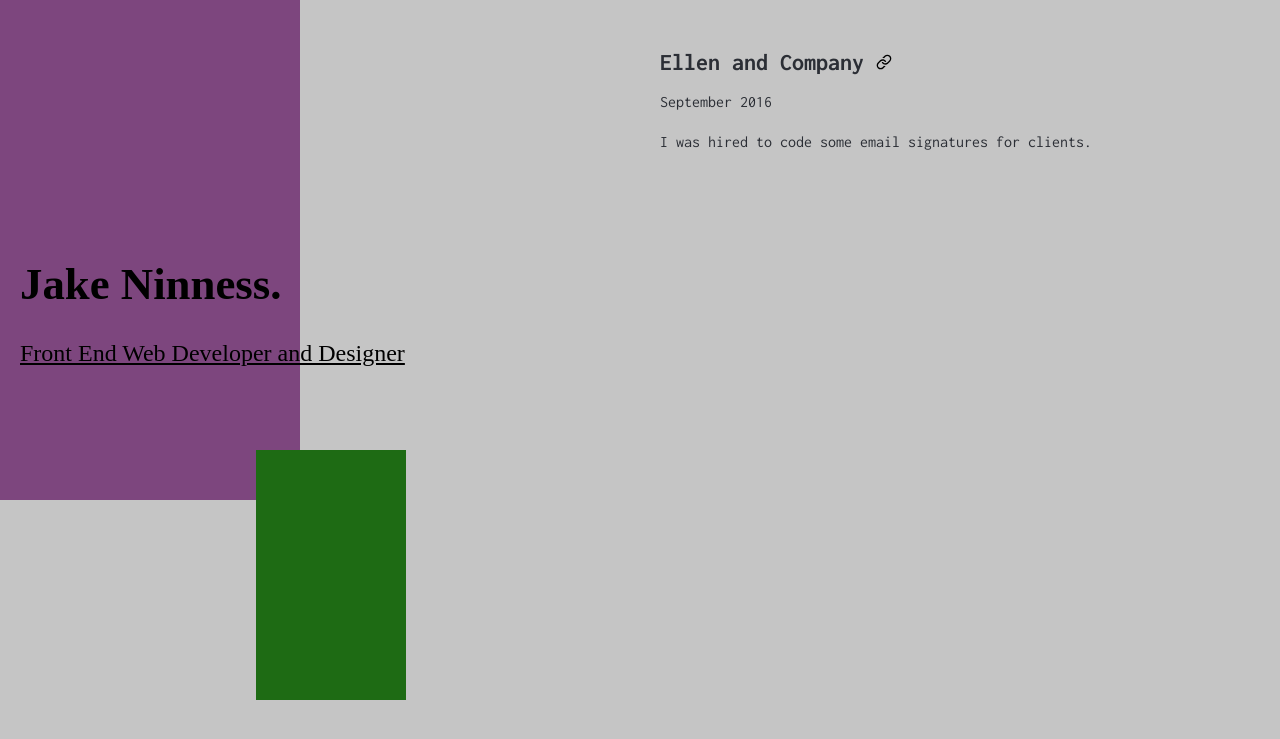
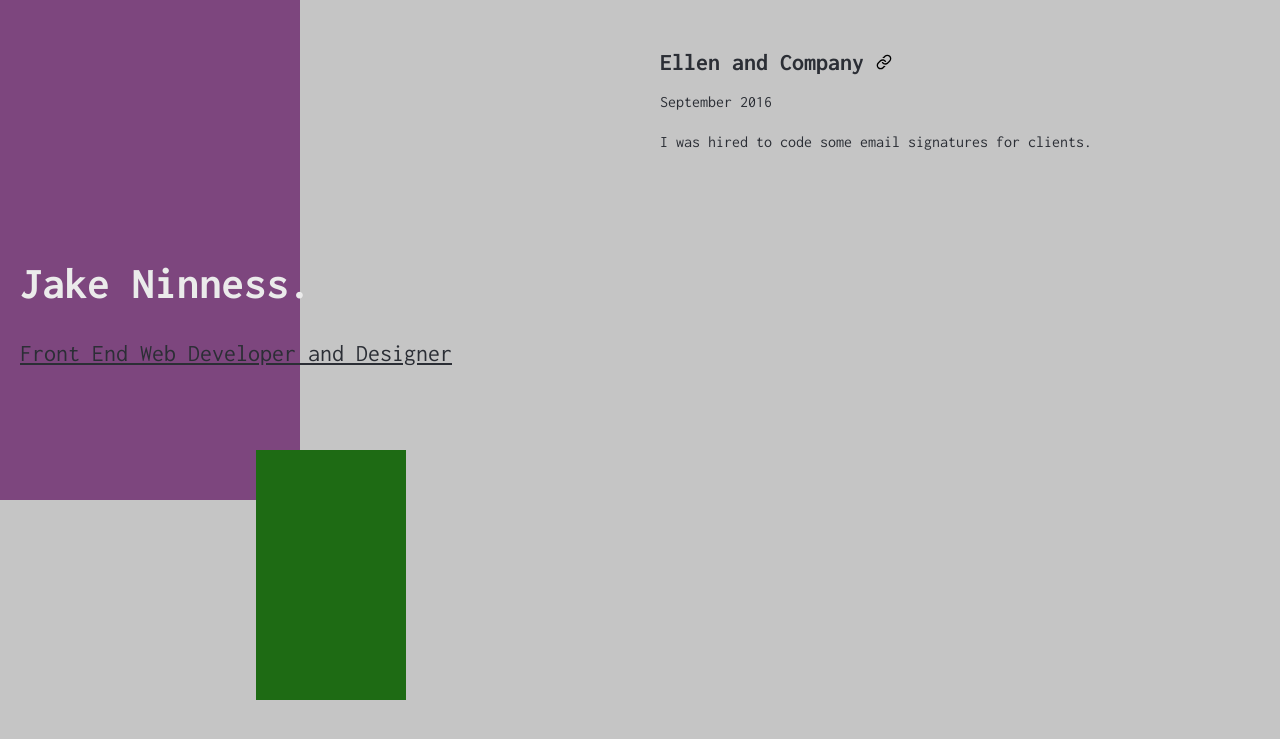
Before and after one commit to jakeninny/jakeninny.github.io, a Jekyll site: the page built from _posts/2016-09-1-ellen-and-company.markdown, in a window 1280 px wide. Shown: the top 739 px of the page. Built offline with Jekyll 4.4.1, drawn with Linux system fonts in a browser that asks for light colours; nearby versions of some CDN libraries; some web fonts are replaced.

Commit message:
header font change

```diff
--- a/_includes/header.html
+++ b/_includes/header.html
@@ -1,9 +1,9 @@
 <header>
 
 
-    <a href="{{ site.url }}"><h1 class="goth">{{ site.name }}.</h1></a>
+    <a href="{{ site.url }}"><h1 class="">{{ site.name }}.</h1></a>
 
-    <h2 class="goth" id="reveal" >Front End Web Developer and Designer</h2>
+    <h2 class="" id="reveal" >Front End Web Developer and Designer</h2>
 
     <ul class="hidden">
       <li style="font-family: 'Inconsolata' "><a href="mailto:jake.ninness?subject=Hi">Email</a></li>
```
